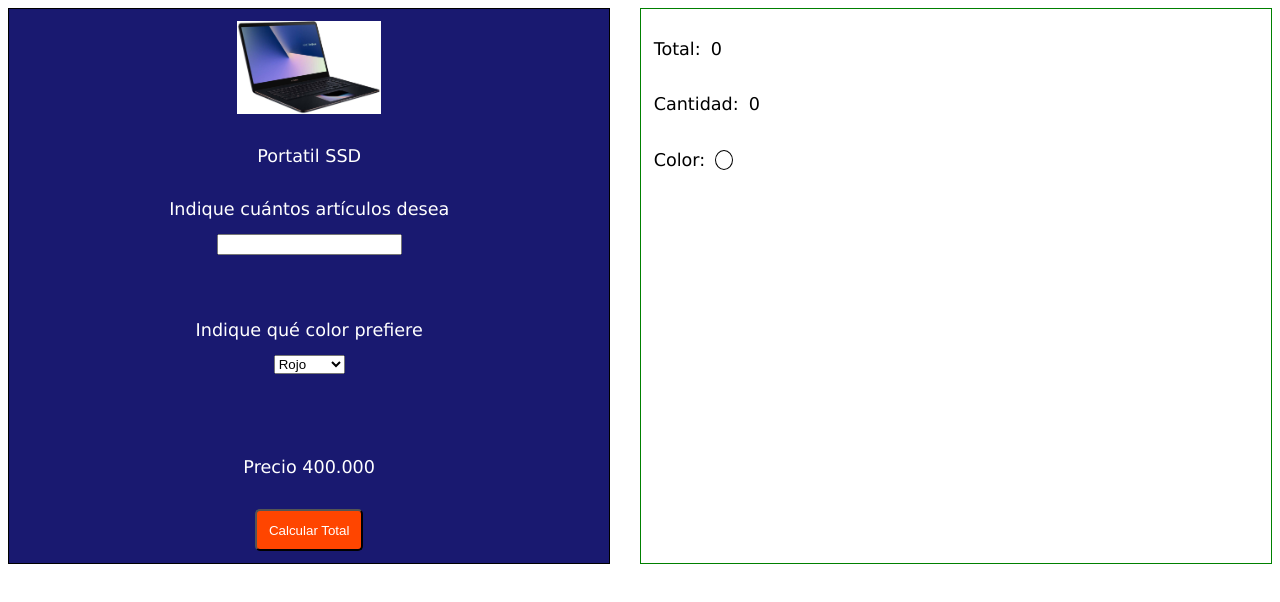
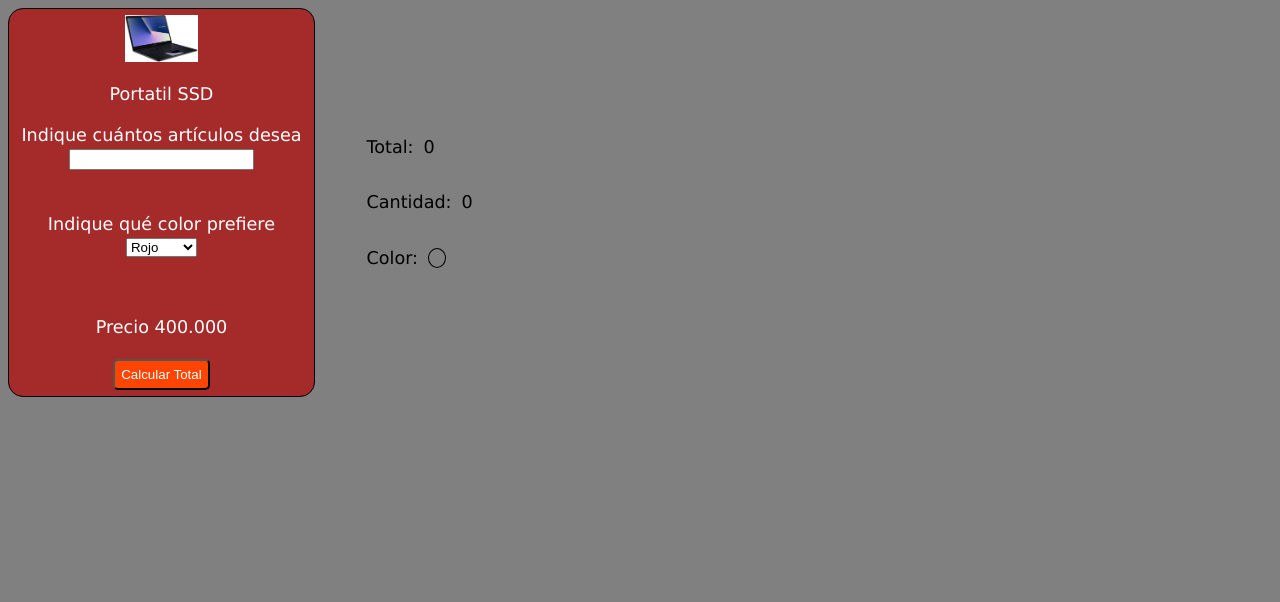
Before and after one commit to jorge2101719/calculando_total, a plain HTML site: page index.html in a window 1280 px wide. Drawn offline with Linux system fonts and the light colour scheme.

Commit message:
modifaciones al html, en estilos, se modifica el formato del valor a pagar: incluye punto separador de miles

```diff
--- a/assets/css/estilos.css
+++ b/assets/css/estilos.css
@@ -1,33 +1,23 @@
 body {
     font-family: 'Lucida Sans', 'Lucida Sans Regular', 'Lucida Grande', 'Lucida Sans Unicode', Geneva, Verdana, sans-serif;
     font-size: 1.1rem;
+    background-color: grey;
+    /* color: white; */
 }
 
-
-.cards {
+.card {
     grid-area: tarjeta;
     width: 95%;
     border: 1px solid black;
-    display: flex;
-    flex-direction: column;
-}
-
-.calculos {
-    grid-area: calculos;
-    /* grid-template-columns: repeat(3,1fr); */
-    border: 1px solid green;
-}
-
-
-.card {
+    border-radius: 15px;
     /* width: 30%; */
     display: flex;
     flex-direction: column;
     justify-content: center;
     align-items: center;
-    gap: 15px;
+    gap: .25rem;
     padding: 2%;
-    background-color: midnightblue;
+    background-color: brown;
     color: white;
 }
 
@@ -49,8 +39,15 @@ body {
 /* ------------------------------------------- */
 
 .calculos {
+    grid-area: calculos;
+    display: flex;
+    flex-direction: column;
+    justify-content: center;
+    /* grid-template-columns: repeat(3,1fr); */
+    /* border: 1px solid green; */
     padding: 2%;
 }
+
 
 #cantidad {
     display: flex;
@@ -76,7 +73,8 @@ body {
 
 .container {
     display: grid;
-    grid-template-columns: 1fr 1fr;
+    gap: 2rem;
+    grid-template-columns: 1fr 3fr;
     grid-template-areas: "tarjeta calculos";
     /* min-height: 100vh; */
 }
--- a/assets/js/script.js
+++ b/assets/js/script.js
@@ -21,7 +21,7 @@ function miFuncion () {
     } else
     // en caso se ser la cantidad igual a cero, se pide que al menos ingrese el valor 1
     if (cantidad_a_comprar.value == 0) {
-        cantidad_incorrecta.innerHTML = 'Procure que la cantidad sea al menos 1'
+        cantidad_incorrecta.innerHTML = 'La cantidad debe ser al menos 1'
     } else
     // si el campo de Color estuviere vacío,
     // aparece un mensaje en la tarjeta indicando esta situación
@@ -32,9 +32,14 @@ function miFuncion () {
     // se procede a hacer los cálculos correspondientes
     // los que aparecen reflejados al costado de la tarjeta
     else {
+        // se crea una variable auxiliar para guardar la cantidad a pagar
+        let subtotal = 400000 * cantidad_a_comprar.value
         cantidad_incorrecta.innerHTML = '';
         color_error.innerHTML = '';
-        total_pagar.innerHTML = '$ ' + 400000 * cantidad_a_comprar.value;
+        // se modifica el DOM agregando la cantidad a pagar
+        // pero se agrega una función para modificar su formato
+        // más adecuado a los países de habla hispana
+        total_pagar.innerHTML = '$ ' + new Intl.NumberFormat('es-ES').format(subtotal);
         total_articulos.innerHTML = cantidad_a_comprar.value;
         mi_color.style.backgroundColor = color_seleccionado.value;
     }
--- a/index.html
+++ b/index.html
@@ -11,7 +11,6 @@
 <body>
 
     <div class="container">
-        <div class="cards">
         <div class="card">
             <img src="assets/img/compu6.jpg" alt="">
 
@@ -37,7 +36,8 @@
 
             <button id="calcular">Calcular Total</button>
         </div>
-        </div>
+
+
         <div class="calculos">
             <div id="total">
                 <p>Total: </p> <p id="total_pagar">0</p>
```
Lines whose indentation alone changed are shown as unchanged.
